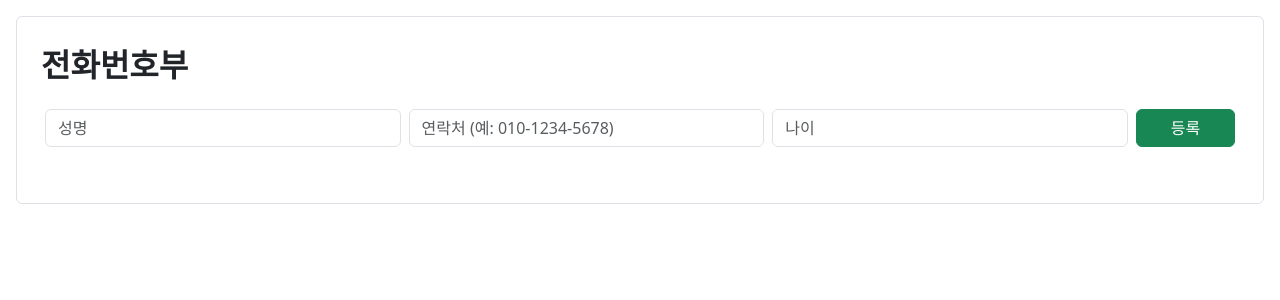
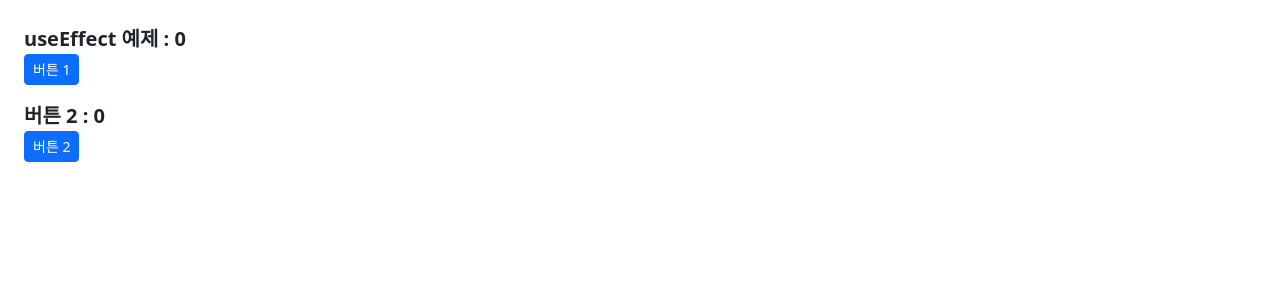
Before and after one commit to OngTK/Fullstack_Spring2, a React (Vite) app in the folder src/main/reactapp/: page / in a window 1280 px wide. Shown: the top 300 px of the page. Built offline with nearby package versions, Linux system fonts and the light colour scheme.

Commit message:
250918_1118 react_useEffect 1

```diff
--- /dev/null
+++ b/src/main/reactapp/src/example/day03_250918/Component8.jsx
@@ -0,0 +1,75 @@
+/**
+ * React Hook
+ * @since 2025.09.18
+ *
+ * 1. useState
+ *
+ * 2. useEffect
+ *      1) 정의
+ *          - 특정한 시점에 함수가 실행되는 구조
+ *          - 특정 시점 = 현 컴포넌트의 LifeCycle 중 실행/종료 시점
+ *          - 함수형 컴포넌트에서 side effect(부수 효과)를 처리하기 위한 Hook
+ *      2) 시점
+ *          - 컴포넌트 생성 / mount
+ *          - 컴포넌트 인생 / update = 재실행·재랜더링
+ *          - 컴포넌트 죽음·종료 / unmount >> 컴포넌트가 화면에서 없어짐
+ *      2) 사용법
+ *          ` import {useEffect} for "react" `
+ *          ` useEffect( 정의함수명 ) · useEffect( ( )=> { } ) `
+ *              : 최초 실행과 재랜더링 시마다 실행 = 컴포넌트 실행
+ *          ` useEffect( ( ) => { } , [ ] ) `
+ *              [ ] : 의존성 배열
+ *                  : 의존성 배열이 비어있으면 컴포넌트 최초 실행 1회만 실행
+ *                  : 상태 변수를 의존성 배열 내에 대입하여, 상태변수 재랜더링되면 useEffect가 실행
+ *
+ *      4) 사용 예
+ *           - 데이터 가져오기(fetch), DOM 직접 조작, 타이머 설정, 구독(subscribe) 등의 작업을 할 때 사용
+ */
+
+import { useEffect, useState } from "react"
+
+export default function Component8(props) {
+
+    // JS ==================================================================================
+
+    // [3.1]
+    // 최초 실행 · 재실행(rerendering) 시에 실행
+    useEffect(() => { console.log('[3.1] 컴포넌트 생성(최초실행) + update') })
+
+    // [3.2] update
+    // 최초 실행 1회 · 특정 상태 변경(count 변경) 시에만 재실행
+    const [count, setCount] = useState(0);
+
+    useEffect(() => { console.log('[3.2] 컴포넌트 업데이트 = update·재실행') }, [count])
+    // 의존성 배열에 대입한 count가 setCount 될 때, 현재 useEffect가 자동 실행
+
+    // [3.3] 최초 실행만
+    useEffect(() => { console.log('[3.3] 최초 1회만 실행') }, [])
+    // 빈 의존성 배열을 대입
+
+    // ***
+    // 버튼 2를 이용하여 useEffect 실행 시점을 살펴보자
+    const [count2, setCount2] = useState(0);
+
+    // return ===============================================================================
+    return (<>
+        <div className="m-4">
+            <div className="mb-3">
+                <div className="fs-5 fw-bold"> useEffect 예제 : {count}</div>
+                <button className="btn btn-primary btn-sm" onClick={(e) => { setCount(count + 1) }}> 버튼 1</button>
+                {/* 버튼 클릭 시 :
+                    [3.1] 매번 실행
+                    [3.2] 매번 실행
+                    [3.3] 버튼과 상관없이 최초 1회 실행 */}
+            </div>
+            <div>
+                <div className="fs-5 fw-bold"> 버튼 2 : {count2}</div>
+                <button className="btn btn-primary btn-sm" onClick={(e) => { setCount2(count2 + 1) }}> 버튼 2</button>
+                {/* 버튼 클릭 시 :
+                    [3.1] 만 매번 실행
+                    [3.2] 의존성 배열을 삽입하지 않았으므로 영향을 주지 않음
+                    [3.3] 버튼과 상관없이 최초 1회 실행 */}
+            </div>
+        </div>
+    </>)
+} // func end
--- a/src/main/reactapp/src/main.jsx
+++ b/src/main/reactapp/src/main.jsx
@@ -69,5 +69,8 @@ const create = createRoot(root);
 // create.render(<Task4/>)
 
 // 2025.09.18 day3 ===================================================
-import Task4_copy from './example/day02_250917/Task4_copy';
-create.render(<Task4_copy/>)
+// import Task4_copy from './example/day02_250917/Task4_copy';
+// create.render(<Task4_copy/>)
+
+import Component8 from './example/day03_250918/Component8';
+create.render(<Component8/>)
```
Also changed, not shown: 1 other file (tests, documents, lock files or other folders).
